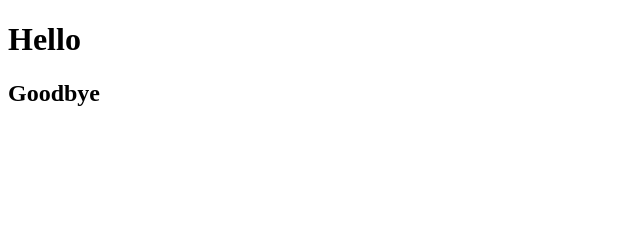
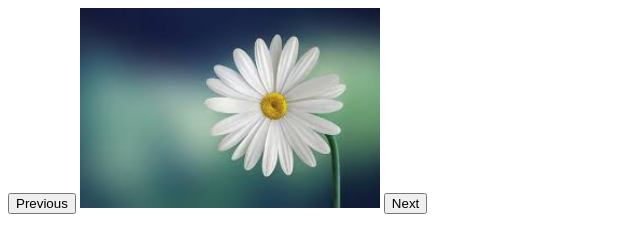
Before and after one commit to rimawahid/basic-javascript, a plain HTML site: page index.html in a window 1280 px wide. Shown: the whole page, without its empty margins (0-640 px from the left). Drawn offline with Linux system fonts and the light colour scheme.

Commit message:
image slider

```diff
--- a/image-slider.js
+++ b/image-slider.js
@@ -0,0 +1,24 @@
+
+const photos = ["images/white.jfif", "images/red.jfif", "images/flower3.jfif"];
+const imgTag = document.querySelector("img");
+
+let count = 0;
+function next(){
+    count++;
+    if(count >= photos.length){
+        count = 0;
+        imgTag.src = photos[count];
+    }else{
+        imgTag.src = photos[count];
+    }
+}
+
+function prev(){
+    count--;
+    if(count < 0){
+        count = photos.length - 1;
+        imgTag.src = photos[count];
+    }else{
+        imgTag.src = photos[count];
+    }
+}
--- a/index.html
+++ b/index.html
@@ -8,10 +8,14 @@
 </head>
 <body>
 
-    <div id="myDiv">
+    <!-- <div id="myDiv">
         <h1>Hello</h1>
         <h2>Goodbye</h2>
-    </div>
+    </div> -->
+
+    <button onclick="prev()">Previous</button>
+    <img src="images/white.jfif" alt="" height="200px" width="300px">
+    <button onclick="next()">Next</button>
 
 
 
```
